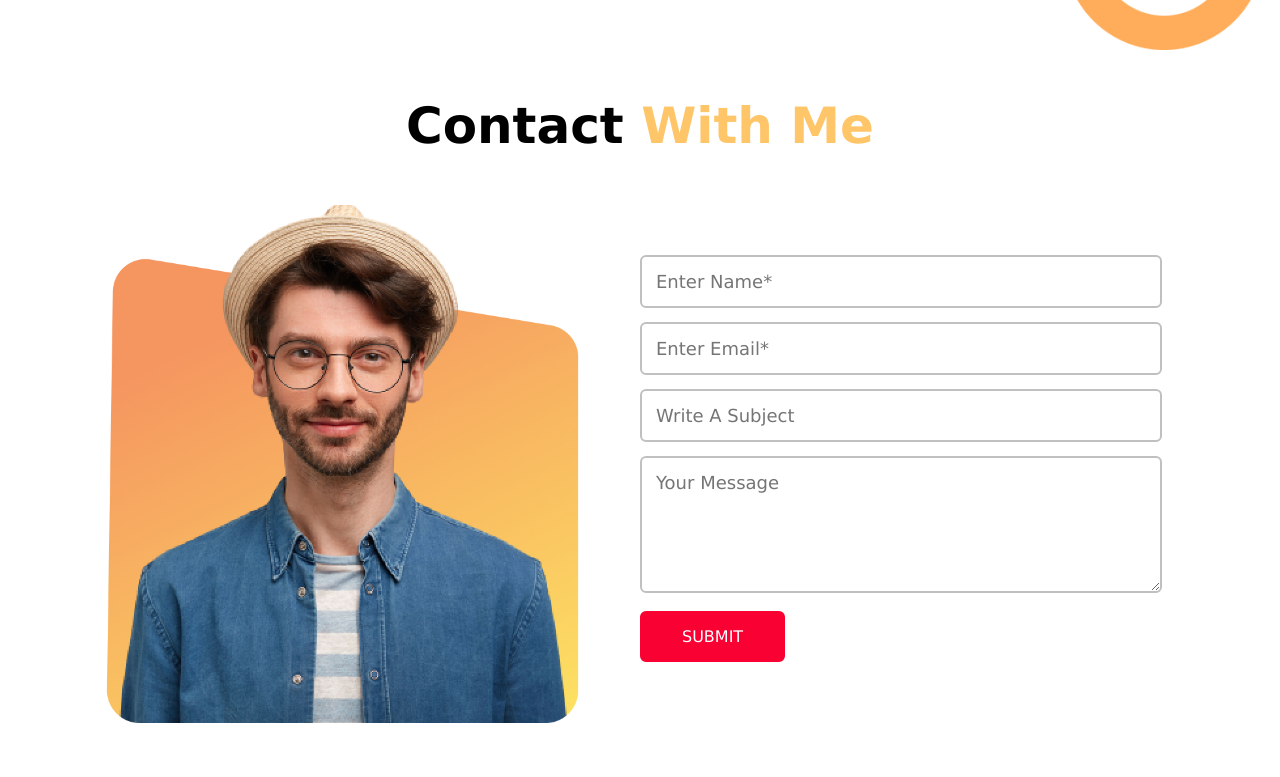
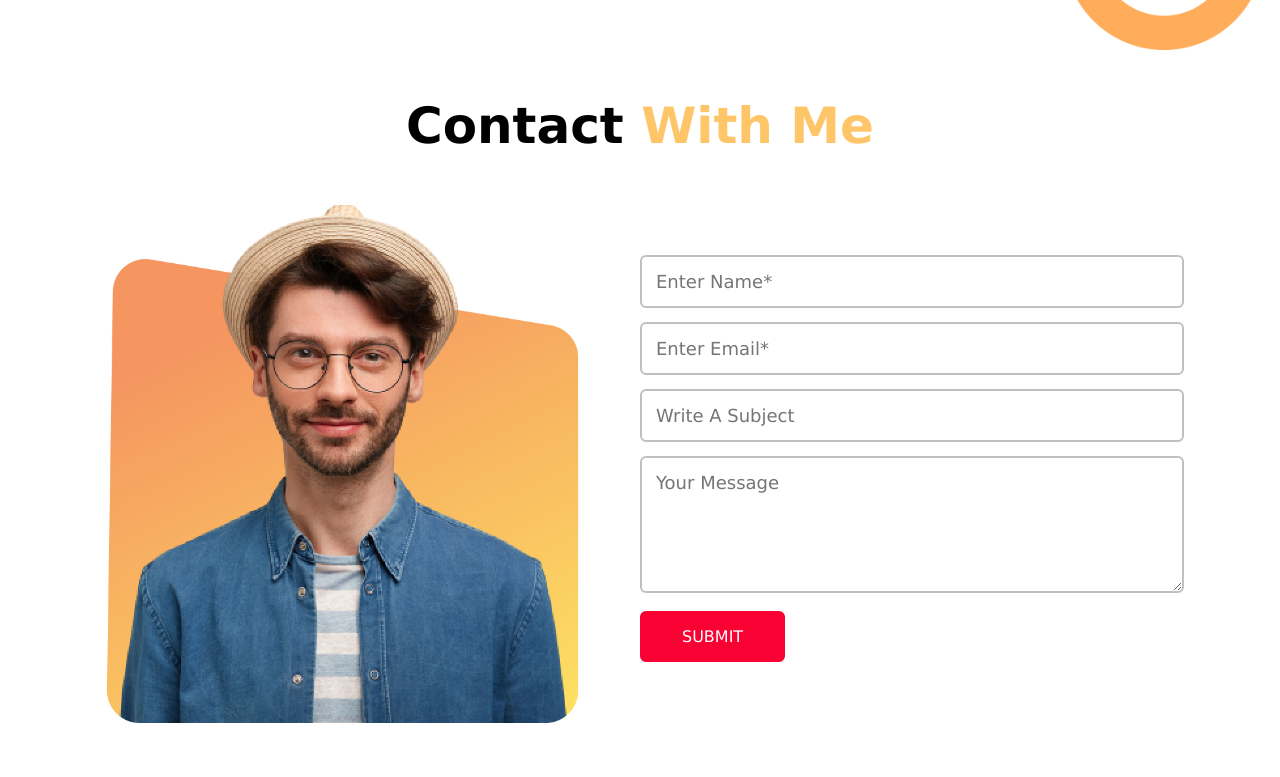
Before and after one commit to tanjira584/mission-app, a plain HTML site: page index.html in a window 1280 px wide. Shown: the part 2020-2797 px from the top of the page. Drawn offline with Linux system fonts and the light colour scheme.

Commit message:
changes some box model

```diff
--- a/style.css
+++ b/style.css
@@ -1,7 +1,7 @@
 * {
     margin: 0;
     padding: 0;
-    box-sizing: 0;
+    box-sizing: border-box;
     font-family: Verdana, Geneva, Tahoma, sans-serif;
 }
 .wrapper {
@@ -50,7 +50,7 @@
     font-family: 'Abril Fatface', cursive;
     color: #fec669;
 }
-#about-me {
+.home-content #about-me {
     font-size: 17px;
     line-height: 1.6em;
     color:#686868;
@@ -249,7 +249,7 @@ a:hover {
 }
 .contact-form form input,
 .contact-form form textarea {
-    width: 90%;
+    width: 100%;
     padding: 14px;
     margin-bottom: 14px;
     outline: none;
```
